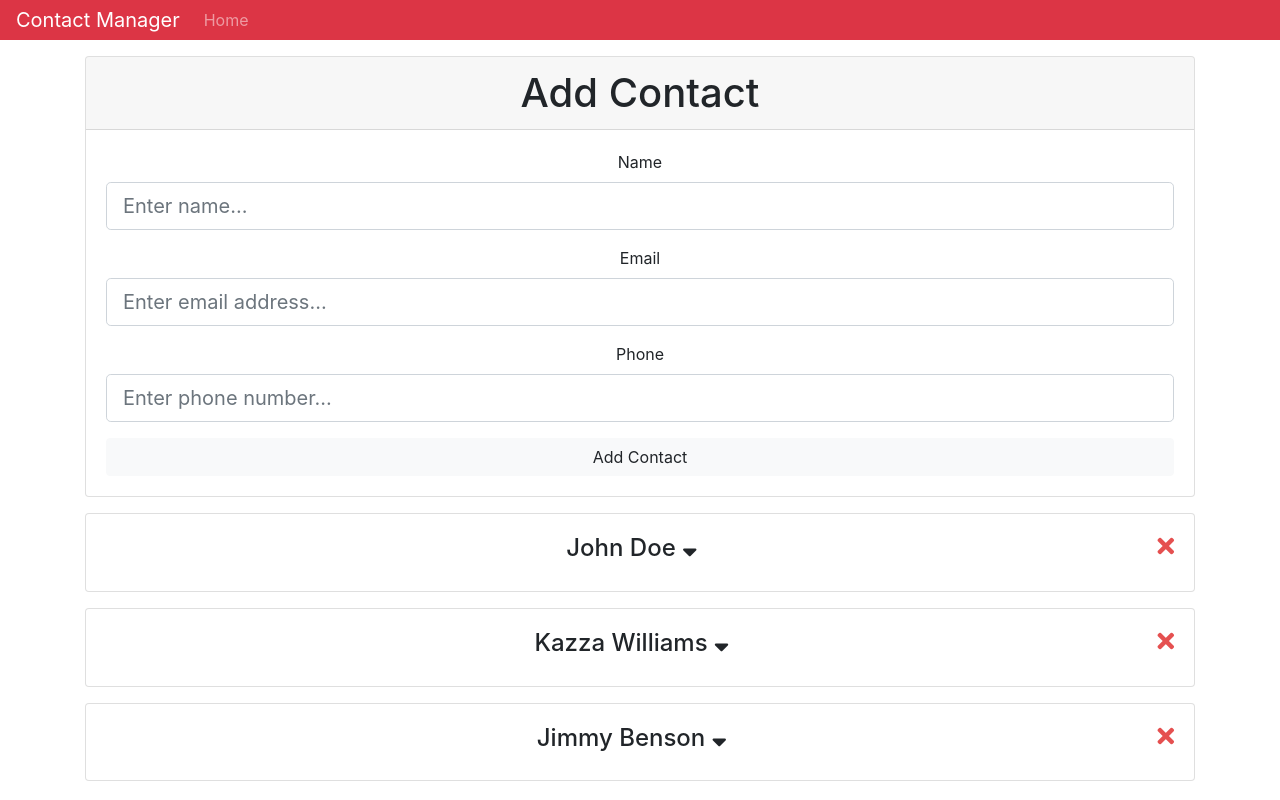
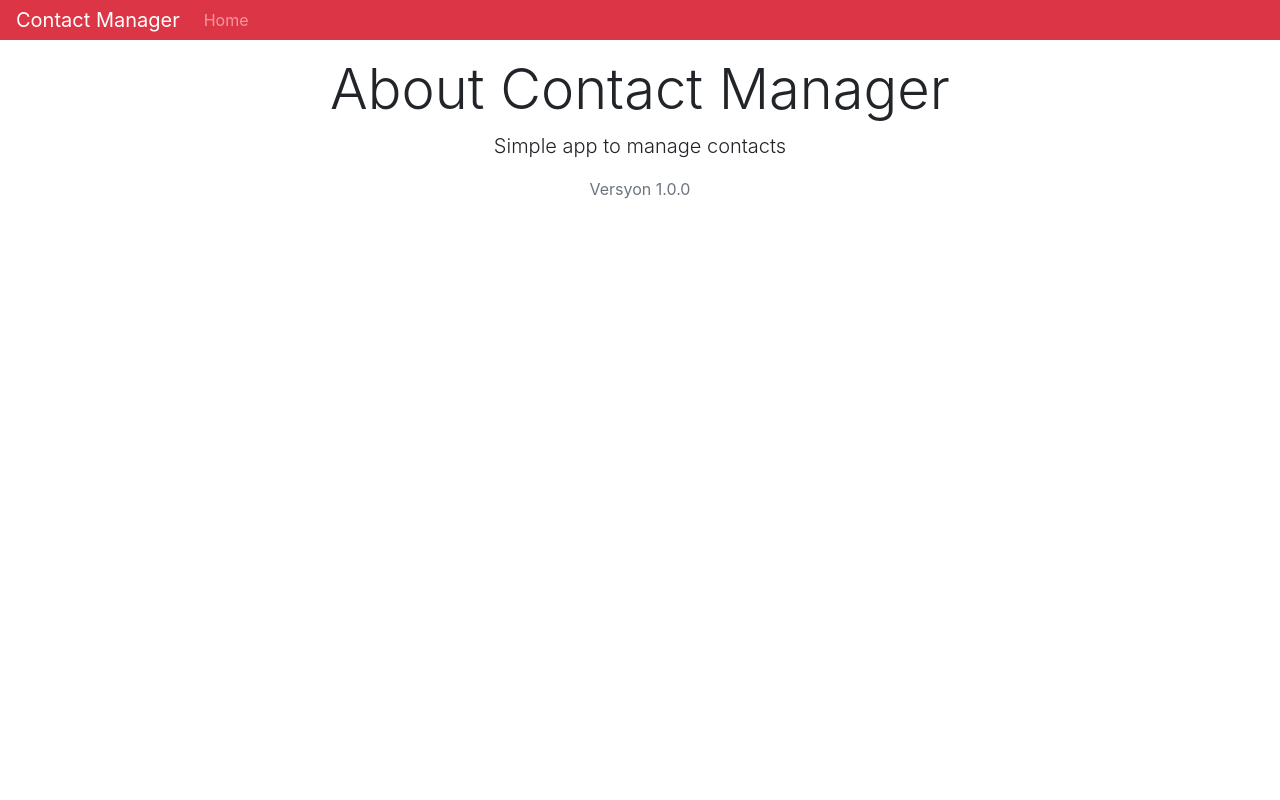
Before and after one commit to jordiup/react, a React (Create React App) app in the folder contact-manager/: page /about in a window 1280 px wide. Built offline with nearby package versions, Linux system fonts and the light colour scheme.

Commit message:
React Router setup (seperate paging)

```diff
--- a/contact-manager/package.json
+++ b/contact-manager/package.json
@@ -7,6 +7,7 @@
     "classnames": "^2.2.6",
     "react": "^16.8.6",
     "react-dom": "^16.8.6",
+    "react-router-dom": "^5.0.0",
     "react-scripts": "2.1.8",
     "uuid": "^3.3.2"
   },
--- a/contact-manager/src/App.js
+++ b/contact-manager/src/App.js
@@ -1,7 +1,9 @@
 import React, { Component } from 'react';
+import {BrowserRouter as Router, Route, Switch} from 'react-router-dom';
 import Contacts from './components/contacts/Contacts';
+import AddContact from './components/contacts/AddContact';
 import Header from './components/layout/Header';
-import AddContact from './components/contacts/AddContact';
+import About from './components/pages/About';
 
 import { Provider } from './context';
 
@@ -27,13 +29,18 @@
 
     return (
       <Provider>
-      <div className="App">
-        <Header branding="Contact Manager"/>
-        <div className="container">
-          <AddContact />
-          <Contacts />
-        </div>
-      </div>
+        <Router>
+          <div className="App">
+            <Header branding="Contact Manager"/>
+            <div className="container">
+              <Switch>
+                <Route exact path="/" component={Contacts}/>
+                <Route exact path="/about" component={About}/>
+                <Route exact path="/contact/add" component={AddContact}/>
+              </Switch>
+            </div>
+          </div>
+        </Router>
       </Provider>
     );
   }
--- a/contact-manager/src/components/contacts/Contacts.js
+++ b/contact-manager/src/components/contacts/Contacts.js
@@ -63,7 +63,9 @@
       <Consumer>
         {value => {
           const { contacts } = value;
-          return (<React.Fragment>
+          return (
+          <React.Fragment>
+            <h1 className="display-4 mb-2"><span className="text-danger">Contact</span> List</h1>
               {contacts.map(contact => (
                 <Contact
                   key={contact.id}
--- /dev/null
+++ b/contact-manager/src/components/pages/About.js
@@ -0,0 +1,11 @@
+import React from 'react'
+
+export default () => {
+  return (
+    <div>
+      <h1 className="display-4">About Contact Manager</h1>
+      <p className="lead">Simple app to manage contacts</p>
+      <p className="text-secondary">Versyon 1.0.0</p>
+    </div>
+  )
+}
```
Also changed, not shown: 1 other file (tests, documents, lock files or other folders).
